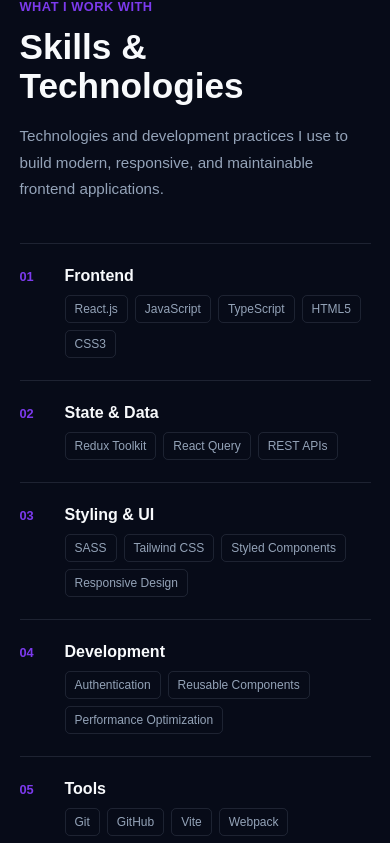
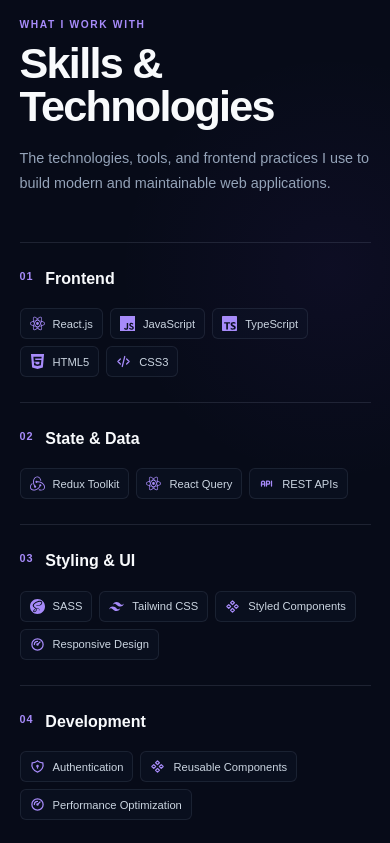
Before and after one commit to Ahmedabdelghany11/portfolio_, a React (Vite) app: page / in a window 390 px wide. Shown: the part 2520-3363 px from the top of the page. Built offline with nearby package versions, Linux system fonts and the light colour scheme.

Commit message:
finishing skills

```diff
--- a/src/sections/Skills/Skills.jsx
+++ b/src/sections/Skills/Skills.jsx
@@ -1,32 +1,76 @@
+import {
+  SiGit,
+  SiGithub,
+  SiHtml5,
+  SiJavascript,
+  SiReact,
+  SiRedux,
+  SiSass,
+  SiTailwindcss,
+  SiTypescript,
+  SiVite,
+  SiWebpack,
+} from "react-icons/si";
+
+import {
+  TbApi,
+  TbCode,
+  TbComponents,
+  TbGauge,
+  TbShieldLock,
+} from "react-icons/tb";
+
+import "./_skills.scss";
+
 const skillGroups = [
   {
     number: "01",
     title: "Frontend",
-    skills: ["React.js", "JavaScript", "TypeScript", "HTML5", "CSS3"],
+    skills: [
+      { name: "React.js", icon: SiReact },
+      { name: "JavaScript", icon: SiJavascript },
+      { name: "TypeScript", icon: SiTypescript },
+      { name: "HTML5", icon: SiHtml5 },
+      { name: "CSS3", icon: TbCode },
+    ],
   },
   {
     number: "02",
     title: "State & Data",
-    skills: ["Redux Toolkit", "React Query", "REST APIs"],
+    skills: [
+      { name: "Redux Toolkit", icon: SiRedux },
+      { name: "React Query", icon: SiReact },
+      { name: "REST APIs", icon: TbApi },
+    ],
   },
   {
     number: "03",
     title: "Styling & UI",
-    skills: ["SASS", "Tailwind CSS", "Styled Components", "Responsive Design"],
+    skills: [
+      { name: "SASS", icon: SiSass },
+      { name: "Tailwind CSS", icon: SiTailwindcss },
+      { name: "Styled Components", icon: TbComponents },
+      { name: "Responsive Design", icon: TbGauge },
+    ],
   },
   {
     number: "04",
     title: "Development",
     skills: [
-      "Authentication",
-      "Reusable Components",
-      "Performance Optimization",
+      { name: "Authentication", icon: TbShieldLock },
+      { name: "Reusable Components", icon: TbComponents },
+      { name: "Performance Optimization", icon: TbGauge },
     ],
   },
   {
     number: "05",
-    title: "Tools",
-    skills: ["Git", "GitHub", "Vite", "Webpack"],
+    title: "Tools & Build",
+    skills: [
+      { name: "Git", icon: SiGit },
+      { name: "GitHub", icon: SiGithub },
+      { name: "Vite", icon: SiVite },
+      { name: "Webpack", icon: SiWebpack },
+    ],
   },
 ];
 
@@ -40,23 +84,27 @@
           <h2 className="skills__title">Skills & Technologies</h2>
 
           <p className="skills__intro">
-            Technologies and development practices I use to build modern,
-            responsive, and maintainable frontend applications.
+            The technologies, tools, and frontend practices I use to build
+            modern and maintainable web applications.
           </p>
         </div>
 
         <div className="skills__list">
           {skillGroups.map((group) => (
             <div className="skills__group" key={group.number}>
-              <span className="skills__number">{group.number}</span>
+              <div className="skills__group-meta">
+                <span className="skills__number">{group.number}</span>
 
-              <h3 className="skills__group-title">{group.title}</h3>
+                <h3 className="skills__group-title">{group.title}</h3>
+              </div>
 
               <div className="skills__items">
-                {group.skills.map((skill) => (
-                  <span className="skills__item" key={skill}>
-                    {skill}
-                  </span>
+                {group.skills.map(({ name, icon: Icon }) => (
+                  <div className="skills__item" key={name}>
+                    <Icon className="skills__icon" aria-hidden="true" />
+
+                    <span>{name}</span>
+                  </div>
                 ))}
               </div>
             </div>
--- a/src/sections/Skills/_skills.scss
+++ b/src/sections/Skills/_skills.scss
@@ -1,29 +1,41 @@
 @use "../../assets/styles/config" as *;
 
 .skills {
-  padding: 110px 0;
+  position: relative;
 
-  // ==============================
+  padding: 140px 0;
+
+  overflow: hidden;
+
+  background:
+    radial-gradient(
+      circle at 85% 30%,
+      rgba(124, 58, 237, 0.055),
+      transparent 25%
+    ),
+    $background-color;
+
+  // ========================================
   // Header
-  // ==============================
+  // ========================================
 
   &__header {
-    max-width: 720px;
+    max-width: 760px;
 
-    margin-bottom: 60px;
+    margin-bottom: 75px;
   }
 
   &__eyebrow {
     display: block;
 
-    margin-bottom: 14px;
+    margin-bottom: 15px;
 
-    color: $primary-color;
+    color: $primary-light;
 
-    font-size: 0.8rem;
+    font-size: 0.7rem;
     font-weight: 700;
 
-    letter-spacing: 0.04em;
+    letter-spacing: 0.16em;
     text-transform: uppercase;
   }
 
@@ -32,11 +44,13 @@
 
     color: $text-color;
 
-    font-size: clamp(2.3rem, 5vw, 3.8rem);
-    font-weight: 700;
+    font-size: clamp(2.8rem, 5vw, 4.8rem);
 
-    line-height: 1.1;
-    letter-spacing: normal;
+    font-weight: 750;
+
+    line-height: 1;
+
+    letter-spacing: -0.04em;
   }
 
   &__intro {
@@ -46,13 +60,14 @@
 
     color: $muted-color;
 
-    font-size: 1rem;
-    line-height: 1.75;
+    font-size: 0.95rem;
+
+    line-height: 1.8;
   }
 
-  // ==============================
+  // ========================================
   // Groups
-  // ==============================
+  // ========================================
 
   &__list {
     border-top: 1px solid $border-color;
@@ -61,24 +76,33 @@
   &__group {
     display: grid;
 
-    grid-template-columns: 60px 180px 1fr;
+    grid-template-columns: 220px minmax(0, 1fr);
 
-    gap: 30px;
+    gap: 55px;
 
-    align-items: start;
-
-    padding: 28px 0;
+    padding: 32px 0;
 
     border-bottom: 1px solid $border-color;
   }
 
+  &__group-meta {
+    display: flex;
+
+    align-items: flex-start;
+
+    gap: 18px;
+  }
+
   &__number {
-    padding-top: 3px;
+    padding-top: 2px;
 
-    color: $primary-color;
+    color: $primary-light;
 
-    font-size: 0.8rem;
+    font-size: 0.68rem;
+
     font-weight: 700;
+
+    letter-spacing: 0.08em;
   }
 
   &__group-title {
@@ -87,113 +111,146 @@
     color: $text-color;
 
     font-size: 1rem;
+
     font-weight: 600;
+
+    line-height: 1.4;
   }
 
-  // ==============================
-  // Skills
-  // ==============================
+  // ========================================
+  // Items
+  // ========================================
 
   &__items {
     display: flex;
 
+    align-items: center;
+
     flex-wrap: wrap;
 
-    gap: 8px;
+    gap: 9px;
   }
 
   &__item {
-    padding: 7px 12px;
+    display: inline-flex;
 
-    border: 1px solid $border-color;
-    border-radius: 5px;
+    align-items: center;
 
-    color: $muted-color;
+    gap: 8px;
 
-    font-size: 0.8rem;
+    padding: 8px 11px;
+
+    border: 1px solid rgba(148, 163, 184, 0.13);
+
+    border-radius: 6px;
+
+    background: rgba(15, 23, 42, 0.36);
+
+    color: #cbd5e1;
+
+    font-size: 0.75rem;
+
     font-weight: 500;
 
     transition:
       color 0.2s ease,
       border-color 0.2s ease,
-      background-color 0.2s ease;
+      background-color 0.2s ease,
+      transform 0.2s ease;
 
     &:hover {
-      color: $primary-color;
+      color: #f8fafc;
 
-      border-color: $primary-color;
+      border-color: rgba(139, 92, 246, 0.38);
 
-      background-color: rgba(124, 58, 237, 0.04);
+      background: rgba(124, 58, 237, 0.07);
+
+      transform: translateY(-2px);
+    }
+  }
+
+  &__icon {
+    width: 16px;
+    height: 16px;
+
+    flex-shrink: 0;
+
+    color: $primary-light;
+  }
+}
+
+// ========================================
+// Tablet
+// ========================================
+
+@media (max-width: 1000px) {
+  .skills {
+    padding: 110px 0;
+
+    &__header {
+      margin-bottom: 60px;
+    }
+
+    &__group {
+      grid-template-columns: 170px minmax(0, 1fr);
+
+      gap: 35px;
     }
   }
 }
 
-// ==============================
-// Tablet
-// ==============================
+// ========================================
+// Mobile
+// ========================================
 
-@media (max-width: 900px) {
+@media (max-width: 767px) {
   .skills {
     padding: 90px 0;
 
     &__header {
-      margin-bottom: 50px;
+      margin-bottom: 45px;
+    }
+
+    &__eyebrow {
+      margin-bottom: 12px;
+
+      font-size: 0.64rem;
+    }
+
+    &__title {
+      font-size: 2.7rem;
+    }
+
+    &__intro {
+      font-size: 0.9rem;
+      line-height: 1.75;
     }
 
     &__group {
-      grid-template-columns: 45px 150px 1fr;
+      grid-template-columns: 1fr;
 
-      gap: 20px;
-    }
-  }
-}
+      gap: 18px;
 
-// ==============================
-// Mobile
-// ==============================
-
-@media (max-width: 600px) {
-  .skills {
-    padding: 70px 0;
-
-    &__header {
-      margin-bottom: 40px;
+      padding: 25px 0;
     }
 
-    &__title {
-      font-size: 2.2rem;
-    }
-
-    &__intro {
-      font-size: 0.95rem;
-    }
-
-    &__group {
-      grid-template-columns: 35px 1fr;
-
-      gap: 10px;
-
-      padding: 22px 0;
-    }
-
-    &__number {
-      grid-row: 1;
-    }
-
-    &__group-title {
-      padding-top: 1px;
+    &__group-meta {
+      gap: 12px;
     }
 
     &__items {
-      grid-column: 2;
-
       gap: 7px;
     }
 
     &__item {
-      padding: 6px 9px;
+      padding: 7px 9px;
 
-      font-size: 0.75rem;
+      font-size: 0.7rem;
+    }
+
+    &__icon {
+      width: 15px;
+      height: 15px;
     }
   }
 }
```
